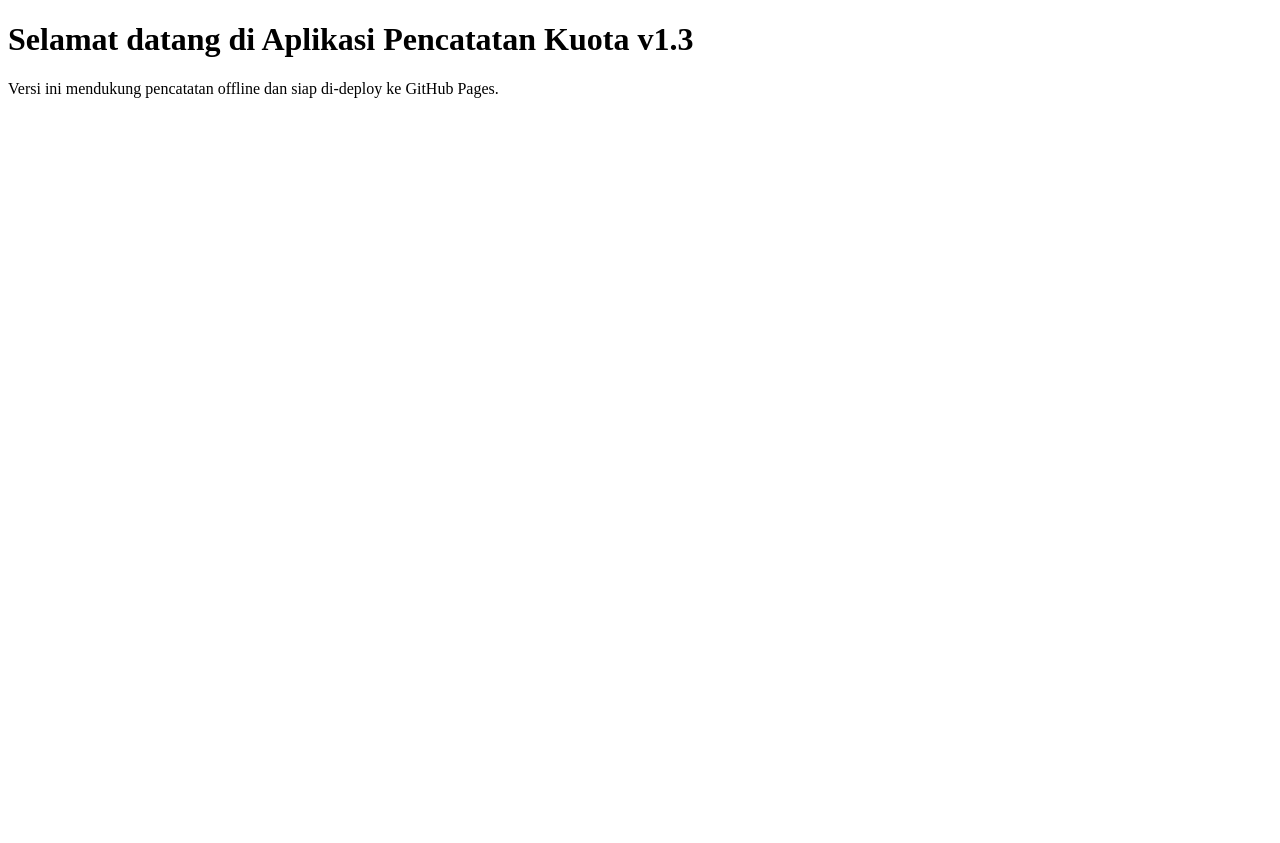
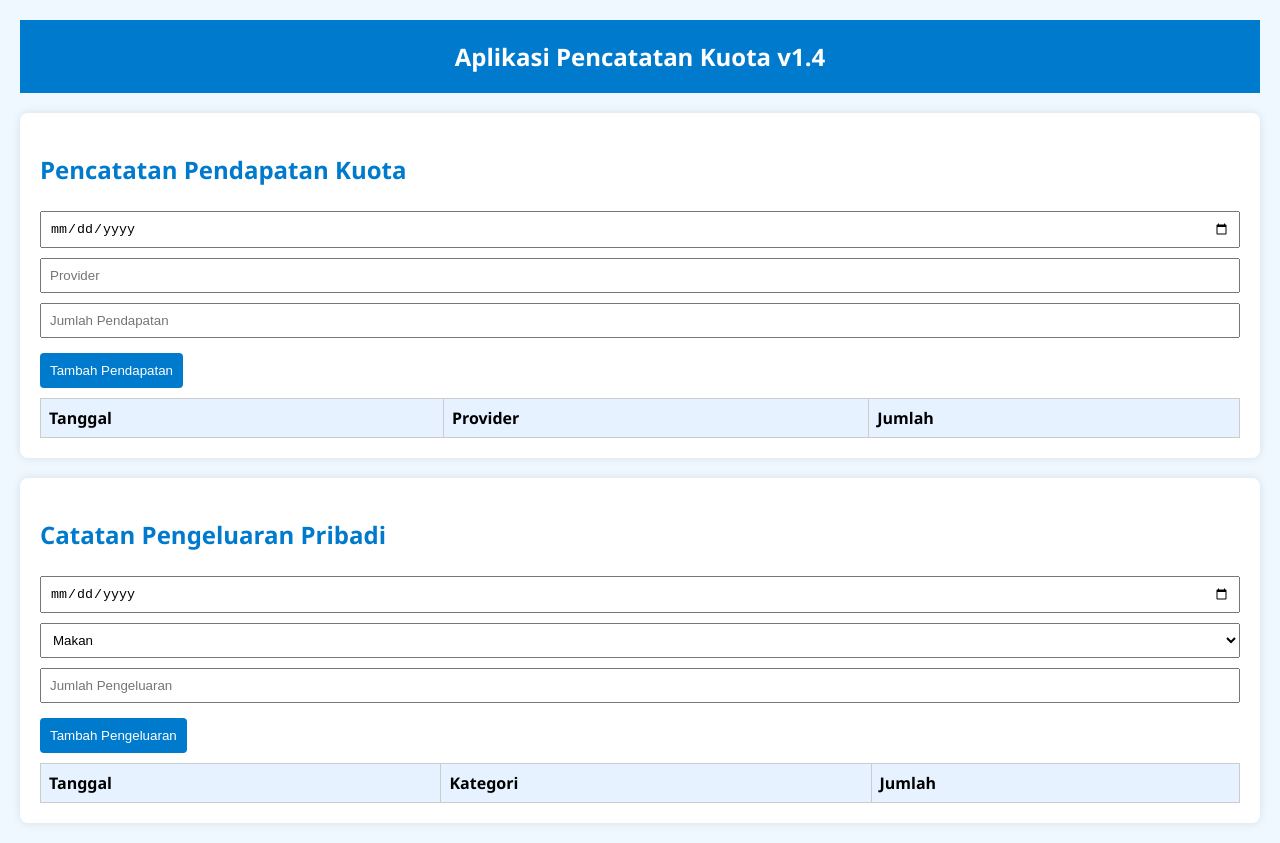
Before and after one commit to ilmann996/catatan-rekapan-kuota, a plain HTML site: page index.html in a window 1280 px wide. Before the commit the page ends 800 px from the top, so only its background shows below. Drawn offline with Linux system fonts and the light colour scheme.

Commit message:
Add files via upload

```diff
--- a/index.html
+++ b/index.html
@@ -2,10 +2,117 @@
 <!DOCTYPE html>
 <html>
 <head>
-    <title>Pencatatan Kuota v1.3</title>
+    <title>Pencatatan Kuota v1.4</title>
+    <style>
+        body {
+            font-family: 'Segoe UI', sans-serif;
+            background-color: #f0f8ff;
+            margin: 0;
+            padding: 20px;
+        }
+        header {
+            background-color: #007acc;
+            color: white;
+            padding: 20px;
+            text-align: center;
+            font-size: 24px;
+            font-weight: bold;
+        }
+        section {
+            background-color: white;
+            padding: 20px;
+            margin-top: 20px;
+            border-radius: 8px;
+            box-shadow: 0 0 10px rgba(0,0,0,0.1);
+        }
+        h2 {
+            color: #007acc;
+        }
+        input, select {
+            margin: 5px 0;
+            padding: 8px;
+            width: 100%;
+            box-sizing: border-box;
+        }
+        button {
+            padding: 10px;
+            background-color: #007acc;
+            color: white;
+            border: none;
+            border-radius: 4px;
+            cursor: pointer;
+            margin-top: 10px;
+        }
+        button:hover {
+            background-color: #005f99;
+        }
+        table {
+            width: 100%;
+            border-collapse: collapse;
+            margin-top: 10px;
+        }
+        th, td {
+            border: 1px solid #ccc;
+            padding: 8px;
+            text-align: left;
+        }
+        th {
+            background-color: #e6f2ff;
+        }
+    </style>
 </head>
 <body>
-    <h1>Selamat datang di Aplikasi Pencatatan Kuota v1.3</h1>
-    <p>Versi ini mendukung pencatatan offline dan siap di-deploy ke GitHub Pages.</p>
+    <header>Aplikasi Pencatatan Kuota v1.4</header>
+
+    <section>
+        <h2>Pencatatan Pendapatan Kuota</h2>
+        <input type="date" id="tanggalPendapatan">
+        <input type="text" id="provider" placeholder="Provider">
+        <input type="number" id="jumlahPendapatan" placeholder="Jumlah Pendapatan">
+        <button onclick="tambahPendapatan()">Tambah Pendapatan</button>
+        <table id="tabelPendapatan">
+            <tr><th>Tanggal</th><th>Provider</th><th>Jumlah</th></tr>
+        </table>
+    </section>
+
+    <section>
+        <h2>Catatan Pengeluaran Pribadi</h2>
+        <input type="date" id="tanggalPengeluaran">
+        <select id="kategori">
+            <option value="Makan">Makan</option>
+            <option value="Jajan">Jajan</option>
+            <option value="Transport">Transport</option>
+            <option value="Lainnya">Lainnya</option>
+        </select>
+        <input type="number" id="jumlahPengeluaran" placeholder="Jumlah Pengeluaran">
+        <button onclick="tambahPengeluaran()">Tambah Pengeluaran</button>
+        <table id="tabelPengeluaran">
+            <tr><th>Tanggal</th><th>Kategori</th><th>Jumlah</th></tr>
+        </table>
+    </section>
+
+    <script>
+        function tambahPendapatan() {
+            const tanggal = document.getElementById("tanggalPendapatan").value;
+            const provider = document.getElementById("provider").value;
+            const jumlah = document.getElementById("jumlahPendapatan").value;
+            const tabel = document.getElementById("tabelPendapatan");
+            const row = tabel.insertRow(-1);
+            row.insertCell(0).innerText = tanggal;
+            row.insertCell(1).innerText = provider;
+            row.insertCell(2).innerText = jumlah;
+        }
+
+        function tambahPengeluaran() {
+            const tanggal = document.getElementById("tanggalPengeluaran").value;
+            const kategori = document.getElementById("kategori").value;
+            const jumlah = document.getElementById("jumlahPengeluaran").value;
+            const tabel = document.getElementById("tabelPengeluaran");
+            const row = tabel.insertRow(-1);
+            row.insertCell(0).innerText = tanggal;
+            row.insertCell(1).innerText = kategori;
+            row.insertCell(2).innerText = jumlah;
+        }
+    </script>
 </body>
 </html>
```
